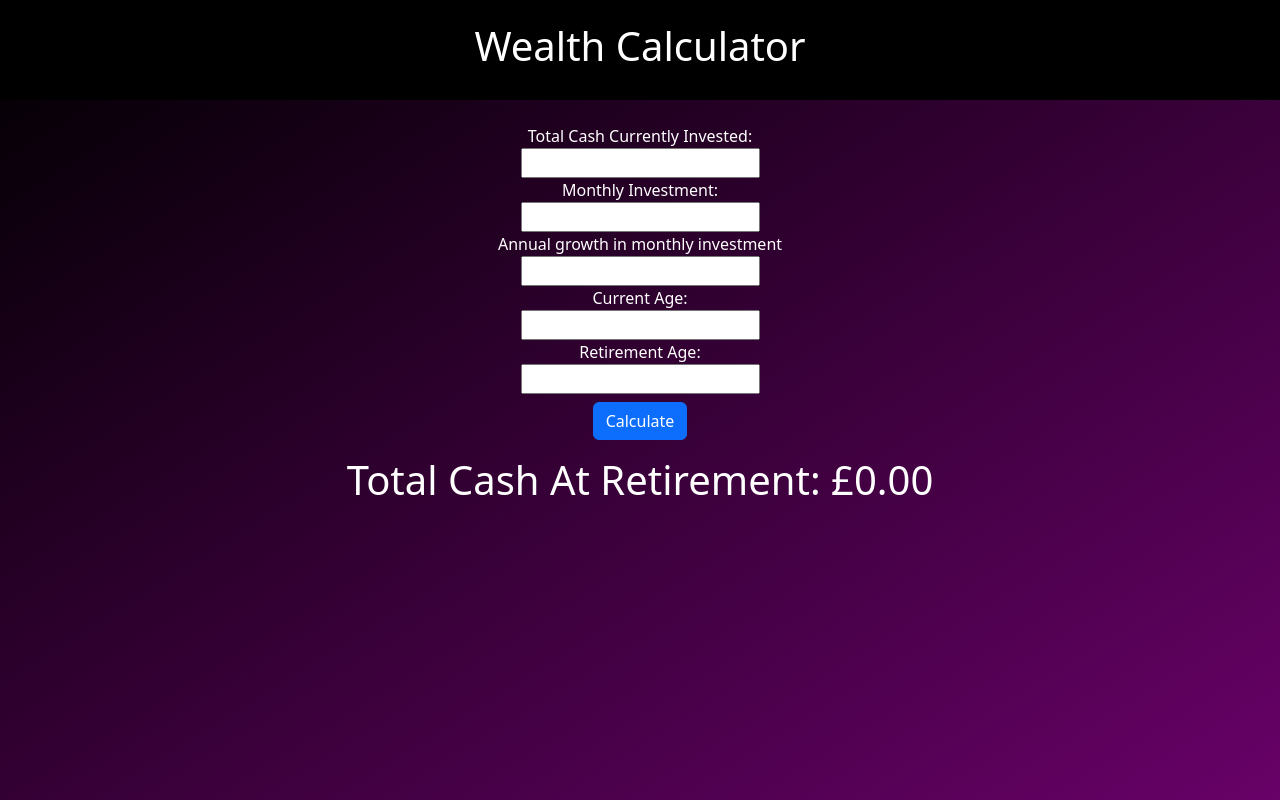
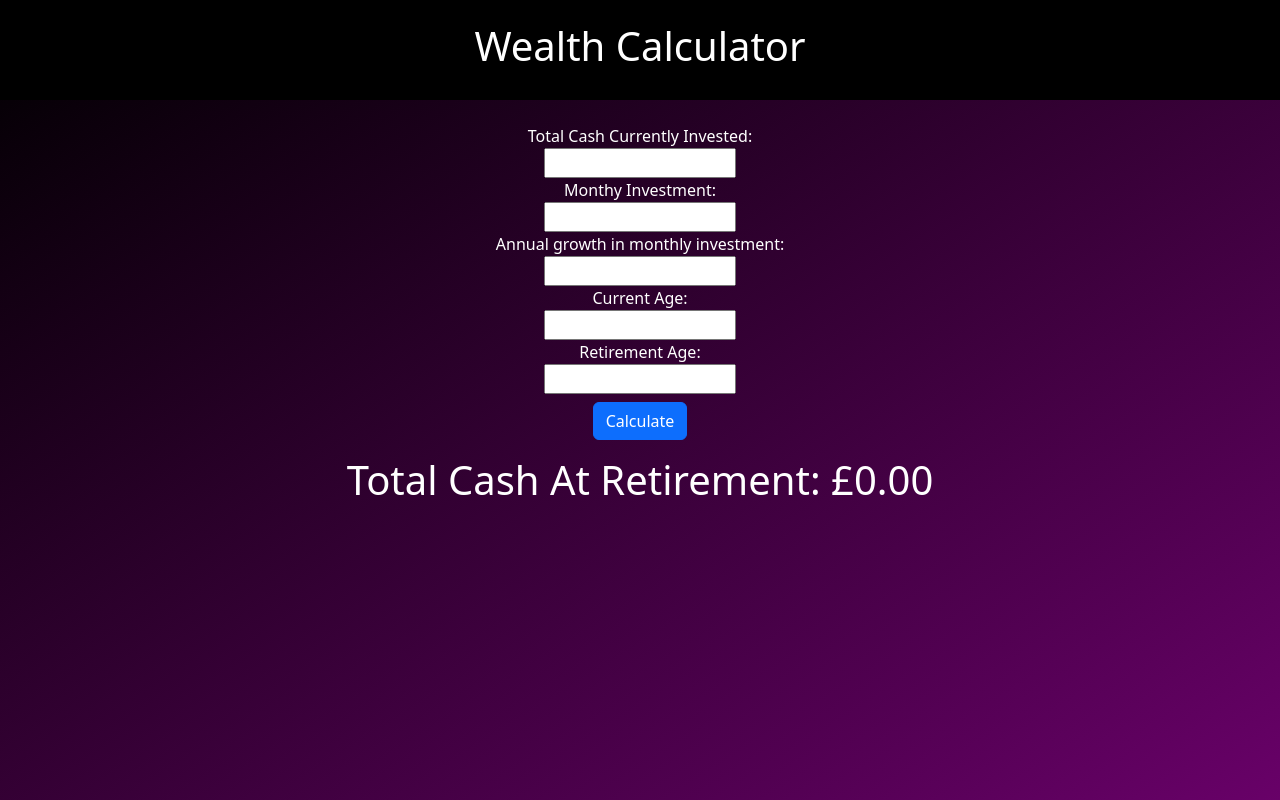
Before and after one commit to mikeharrison734/wealth-multiplier, a React (Create React App) app: page / in a window 1280 px wide. Built offline with nearby package versions, Linux system fonts and the light colour scheme.

Commit message:
Create Number input for form

```diff
--- a/src/App.css
+++ b/src/App.css
@@ -36,3 +36,7 @@
     transform: rotate(360deg);
   }
 }
+
+.number-input {
+  width: 12rem;
+}
--- a/src/App.js
+++ b/src/App.js
@@ -3,7 +3,6 @@ import { Banner } from './components/Banner.jsx';
 import { InputForm } from './components/InputForm.jsx';
 
 function App() {
-
 
   return (
     <div className='wrapper'>
--- a/src/components/InputForm.jsx
+++ b/src/components/InputForm.jsx
@@ -1,9 +1,10 @@
 import { useState } from "react";
-import '../index.css';
+import "../index.css";
+import NumberInput from "./NumberInput";
 
-const currencyFormatter = new Intl.NumberFormat('en-UK', {
-    style: 'currency',
-    currency: 'GBP',
+const currencyFormatter = new Intl.NumberFormat("en-UK", {
+  style: "currency",
+  currency: "GBP",
 });
 
 export function InputForm() {
@@ -29,32 +30,62 @@ export function InputForm() {
           currentROI -= 0.1;
         }
 
-                currentMonthlyInvestment = currentMonthlyInvestment * (1 + (monthlyInvestmentGrowth / 100.0));
-
-                console.log(`tempTotalCash: ${tempTotalCash}`);
-                console.log(`currentROI: ${currentROI}`);
+        currentMonthlyInvestment =
+          currentMonthlyInvestment * (1 + monthlyInvestmentGrowth / 100.0);
       }
 
-            tempTotalCash = (tempTotalCash * (1 + (currentROI / 100) / 12.0)) + parseFloat(currentMonthlyInvestment);
+      tempTotalCash =
+        tempTotalCash * (1 + currentROI / 100 / 12.0) +
+        parseFloat(currentMonthlyInvestment);
     }
 
     setTotalCash(tempTotalCash);
   }
 
+  function calculateTotalCashAtRetirement(e) {
+    e.preventDefault();
+
+
+
+    calculateTotalCash();
+  }
+
   return (
-        <div className="container mt-4 d-flex flex-column align-items-center">
-            <label htmlFor="current-investments">Total Cash Currently Invested:</label>
-            <input name="current-investments" type="number" onChange={(e) => setCurrentInvestments(e.target.value)}></input>
-            <label htmlFor="monthly-investment">Monthly Investment:</label>
-            <input name="monthly-investment" type="number" onChange={(e) => setMonthlyInvestment(e.target.value)}></input>
-            <label htmlFor="monthly-investment-growth">Annual growth in monthly investment</label>
-            <input type="number" name="monthly-investment-growth" onChange={(e) => setMonthlyInvestmentGrowth(e.target.value)} />
-            <label htmlFor="current-age">Current Age:</label>
-            <input name="current-age" type="number" onChange={(e) => setCurrentAge(e.target.value)}></input>
-            <label htmlFor="retirement-age">Retirement Age:</label>
-            <input name="retirement-age" type="number" onChange={(e) => setRetirementAge(e.target.value)}></input>
-            <button className="btn btn-primary main-button m-2" onClick={calculateTotalCash}>Calculate</button>
-            <h1 className="mt-2">Total Cash At Retirement: {currencyFormatter.format(totalCash)}</h1>
-        </div>
+    <form onSubmit={calculateTotalCashAtRetirement} className="container mt-4 d-flex flex-column align-items-center">
+      <NumberInput
+        id="current-investments"
+        label="Total Cash Currently Invested:"
+        stateUpdateFn={setCurrentInvestments}
+      />
+      <NumberInput
+        id="monthly-investment"
+        label="Monthy Investment:"
+        stateUpdateFn={setMonthlyInvestment}
+      />
+      <NumberInput
+        id="monthly-investment-growth"
+        label="Annual growth in monthly investment:"
+        stateUpdateFn={setMonthlyInvestmentGrowth}
+      />
+      <NumberInput
+        id="current-age"
+        label="Current Age:"
+        stateUpdateFn={setCurrentAge}
+      />
+      <NumberInput
+        id="retirement-age"
+        label="Retirement Age:"
+        stateUpdateFn={setRetirementAge}
+      />
+      <button
+        type="submit"
+        className="btn btn-primary main-button m-2"
+      >
+        Calculate
+      </button>
+      <h1 className="mt-2">
+        Total Cash At Retirement: {currencyFormatter.format(totalCash)}
+      </h1>
+    </form>
   );
 }
--- /dev/null
+++ b/src/components/NumberInput.jsx
@@ -0,0 +1,44 @@
+export default function NumberInput({ label, id, stateUpdateFn }) {
+  //   function isNumberKey(evt) {
+  //     let charCode = evt.which ? evt.which : evt.keyCode;
+  //     if (charCode > 31 && (charCode < 48 || charCode > 57)) return false;
+  //     return true;
+  //   }
+
+  function onKeyDown(e) {
+    const re = /^[0-9\b]+$/;
+
+    // if value is not blank, then test the regex
+
+    console.log(e.key);
+
+    if (
+      !(
+        re.test(e.key) ||
+        e.key === "Backspace" ||
+        e.key === "Delete" ||
+        e.key === "ArrowLeft" ||
+        e.key === "ArrowRight" ||
+        e.key === "." ||
+        e.key === "Tab"
+      )
+    ) {
+      e.preventDefault();
+    }
+  }
+
+  return (
+    <div className="d-flex flex-column align-items-center">
+      <label htmlFor={id}>{label}</label>
+      <input
+        className="number-input"
+        id={id}
+        name={id}
+        type="text"
+        inputMode="numeric"
+        onKeyDown={onKeyDown}
+        onChange={(e) => stateUpdateFn(e.target.value)}
+      ></input>
+    </div>
+  );
+}
```
Lines whose indentation alone changed are shown as unchanged.
